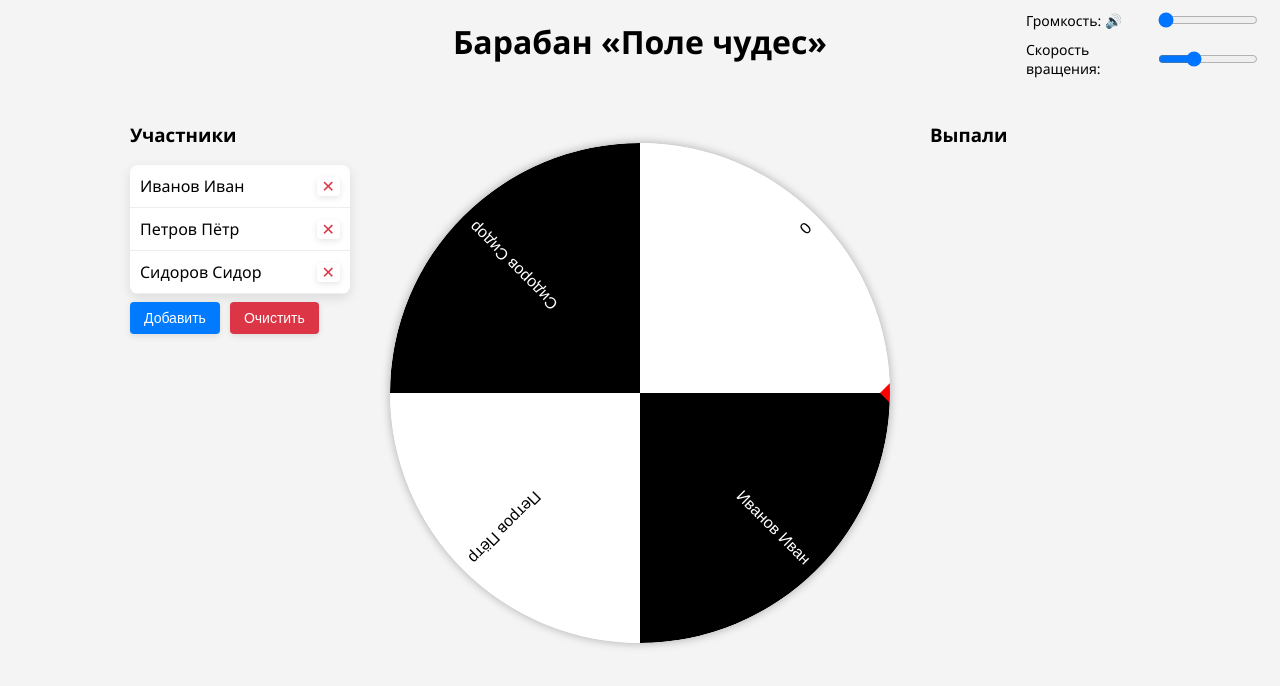
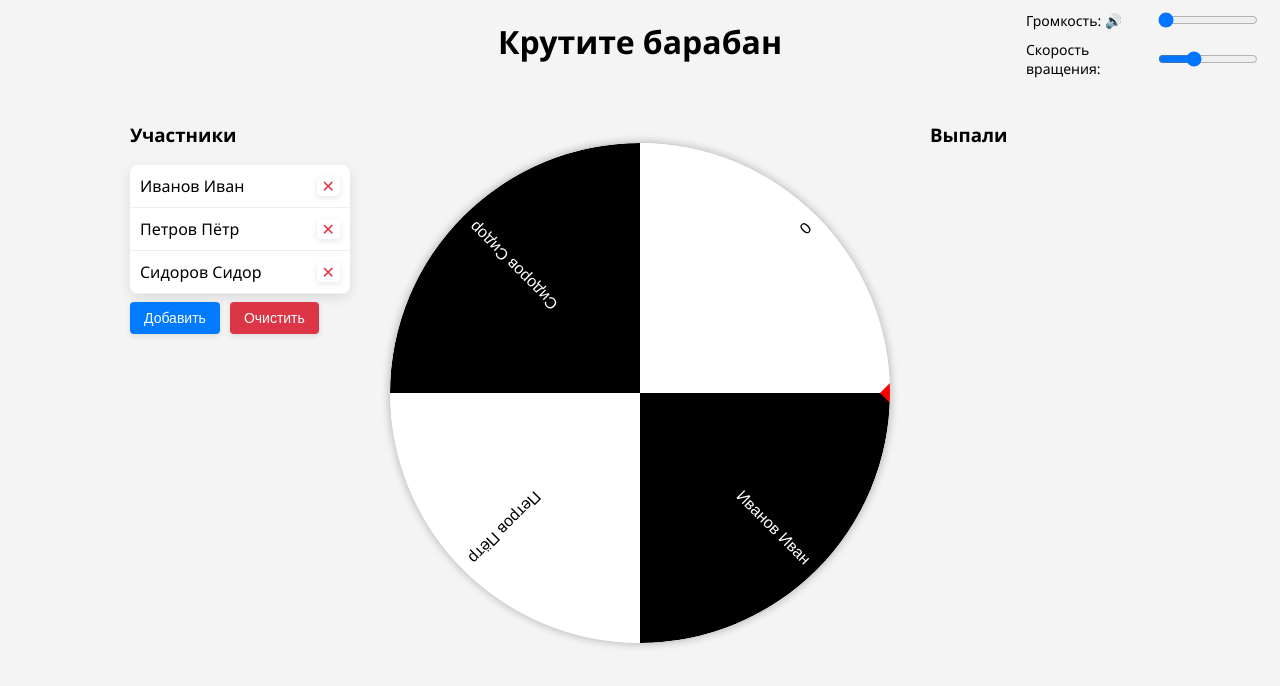
Before and after one commit to GermanMalykh/scrum-drum, a plain HTML site: page scrum-drum.html in a window 1280 px wide. Drawn offline with nearby package versions, Linux system fonts and the light colour scheme.

Commit message:
Signed-off-by: g.tsema <g.tsema@gmail.com>

```diff
--- a/scrum-drum.html
+++ b/scrum-drum.html
@@ -2,7 +2,7 @@
 <html lang="ru">
 <head>
   <meta charset="UTF-8">
-  <title>Поле Чудес</title>
+  <title>Scrum-Drum</title>
   <style>
     * { box-sizing: border-box; }
     body {
@@ -213,7 +213,7 @@
   </div>
 </div>
 
-<h1>Барабан «Поле чудес»</h1>
+<h1>Крутите барабан</h1>
 
 <div class="container">
   <div>
```
